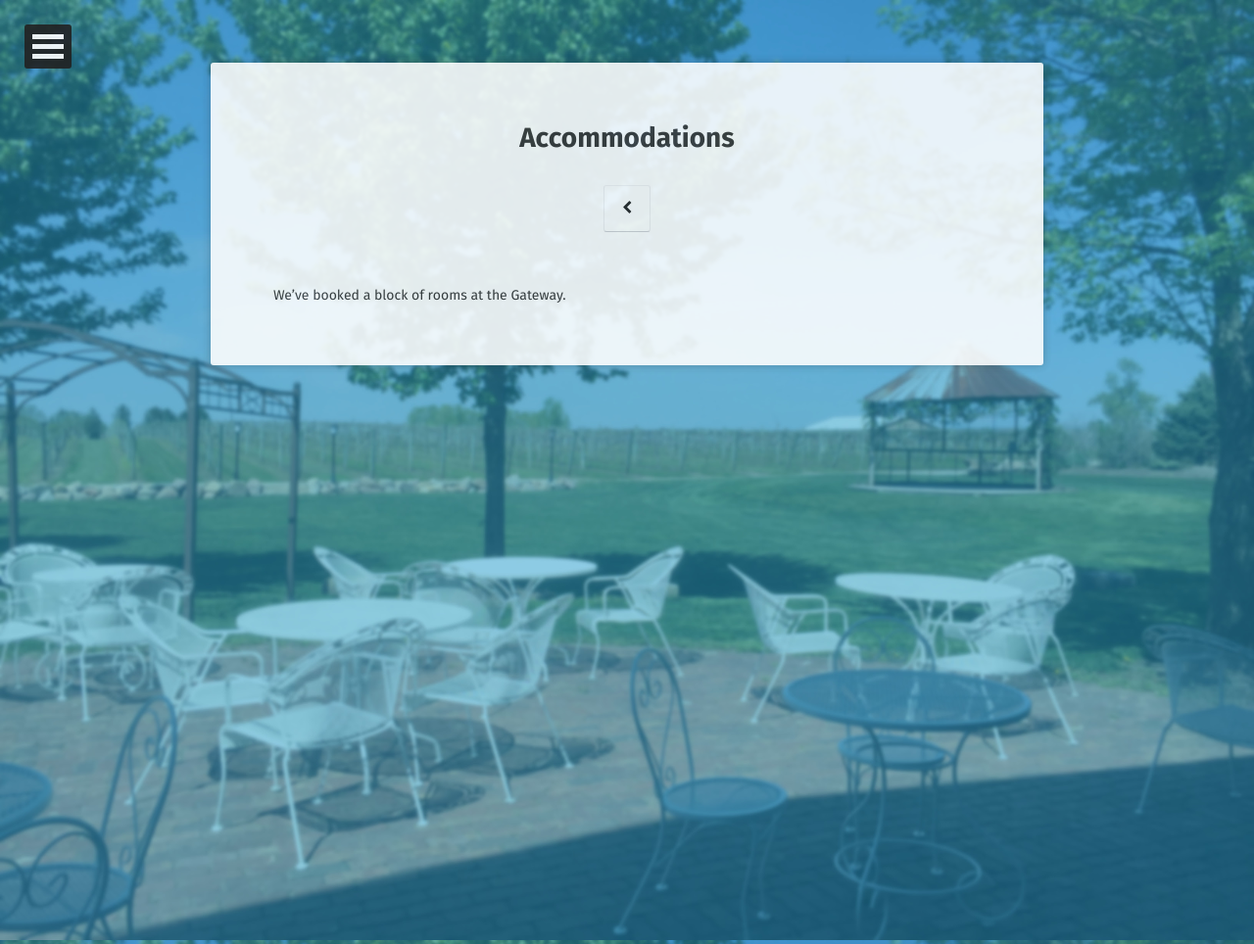
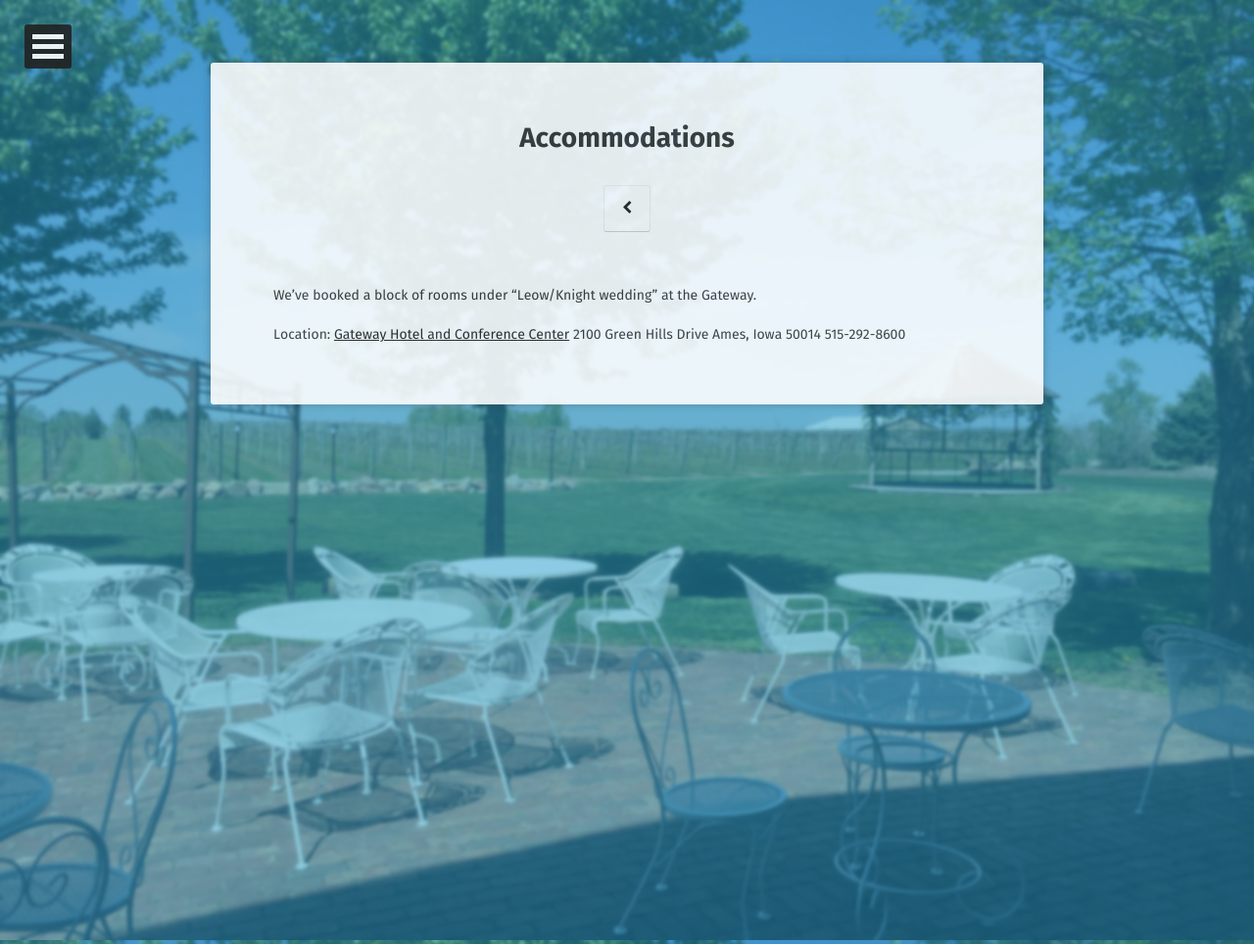
Before and after one commit to crgk/chadandszuyin.us, a Jekyll site: the page built from accommodations.md, in a window 1280 px wide. Shown: the whole page at 98% size. Built offline with Jekyll 4.4.1, drawn with Linux system fonts in a browser that asks for light colours; some web fonts are replaced.

Commit message:
Add hotel info

```diff
--- a/accommodations.md
+++ b/accommodations.md
@@ -4,4 +4,10 @@ title: Accommodations
 comments: false
 ---
 
-We've booked a block of rooms at the Gateway.
+We've booked a block of rooms under "Leow/Knight wedding" at the Gateway.
+
+Location:
+[Gateway Hotel and Conference Center](http://gatewayames.com/)
+2100 Green Hills Drive
+Ames, Iowa 50014
+515-292-8600
```
